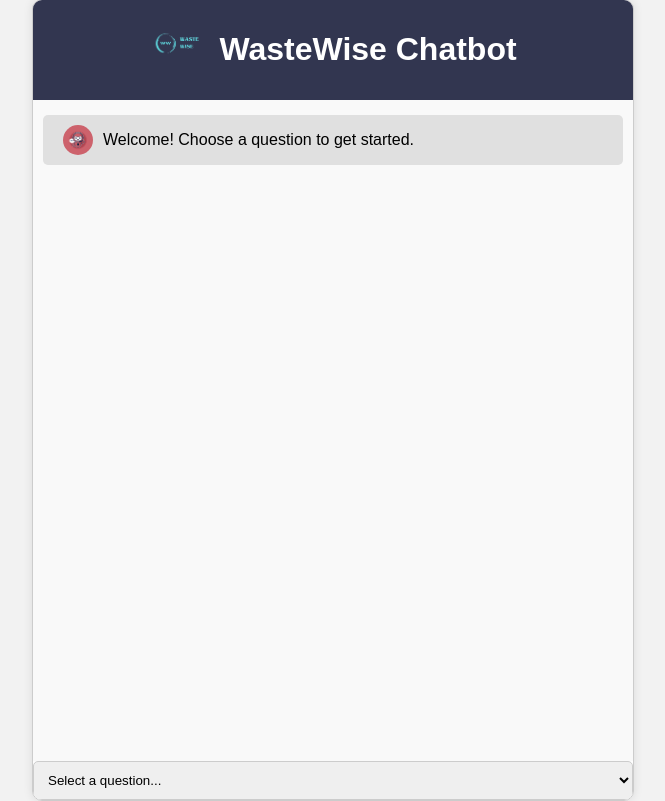
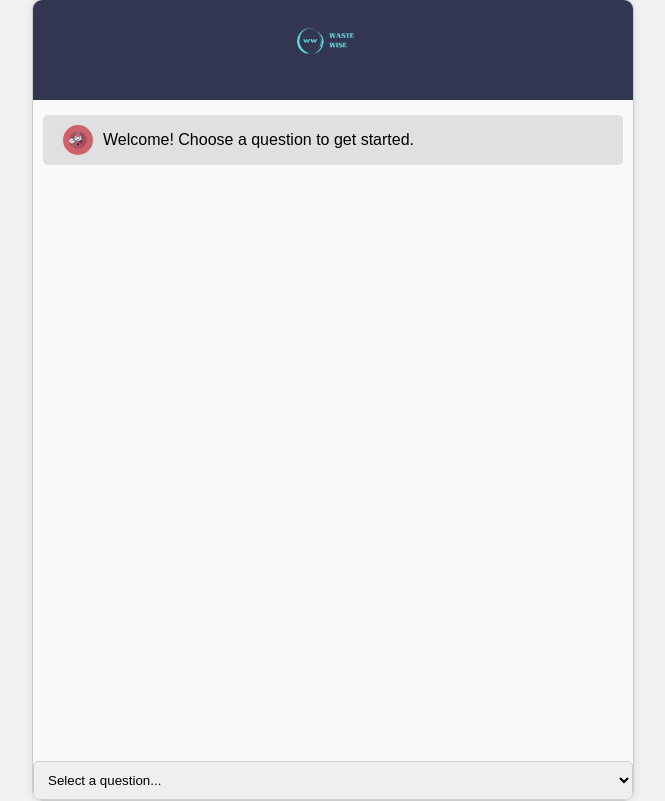
Before and after one commit to KajolChand/WebChat, a plain HTML site: page index.html in a window 1280 px wide. Shown: the whole page, without its empty margins (307-972 px from the left). Drawn offline with Linux system fonts and the light colour scheme.

Commit message:
logo size correction

```diff
--- a/index.html
+++ b/index.html
@@ -11,7 +11,7 @@
 <div class="chat-container">
     <div class="chat-header">
         <img src="logo.png" alt="WasteWise Logo" class="logo">
-        <h1>WasteWise Chatbot</h1>
+        <h1></h1>
     </div>
     <div id="chat-box" class="chat-box"></div>
     <div id="options-container" class="options-container">
--- a/styles.css
+++ b/styles.css
@@ -35,8 +35,10 @@ body {
 }
 
 .logo {
-    height: 60px;
+    height: 80px;
     margin-right: 10px;
+    width : auto ;
+
 }
 
 .chat-box {
```
